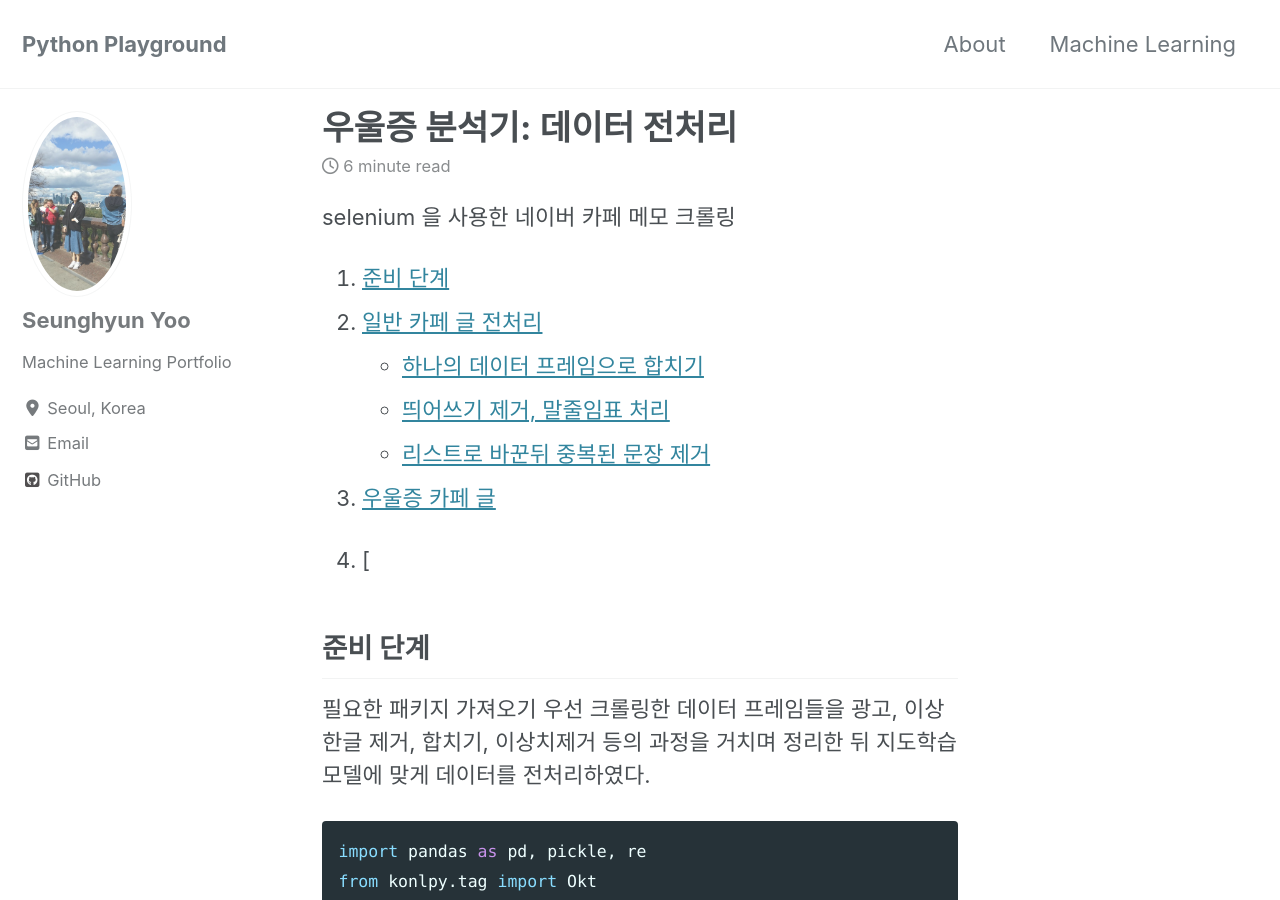
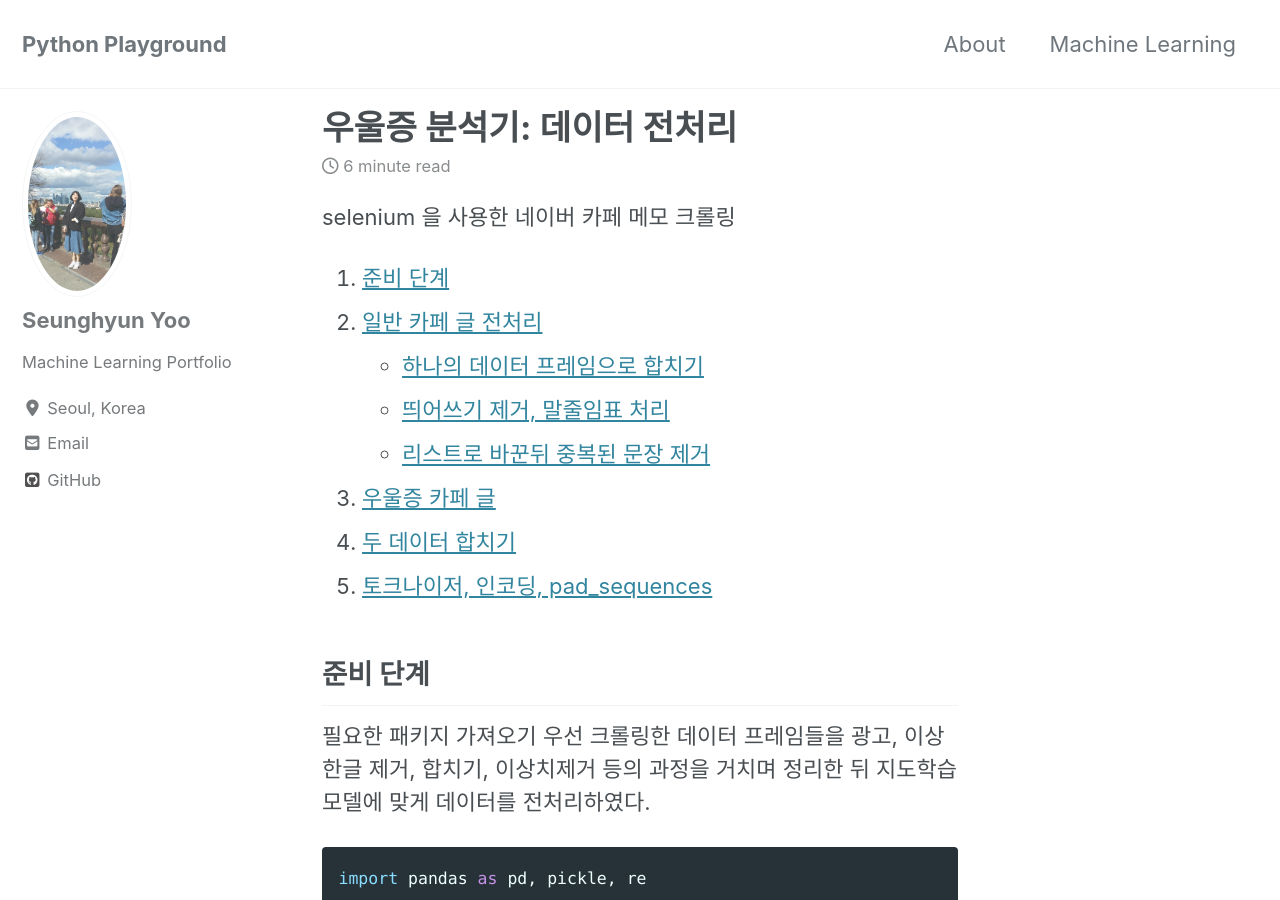
Before and after one commit to shyoo90/shyoo90.github.io, a Jekyll site: the page built from _posts/2019-10-31-preprocessing.md, in a window 1280 px wide and 900 px high. Built offline with Jekyll 4.4.1, drawn with Linux system fonts in a browser that asks for light colours; cached includes are drawn as plain includes; nearby versions of some CDN libraries.

Commit message:
Update 2019-10-31-preprocessing.md

```diff
--- a/_posts/2019-10-31-preprocessing.md
+++ b/_posts/2019-10-31-preprocessing.md
@@ -12,8 +12,8 @@ selenium 을 사용한 네이버 카페 메모 크롤링
 * [띄어쓰기 제거, 말줄임표 처리](#띄어쓰기-제거,-말줄임표-처리)
 * [리스트로 바꾼뒤 중복된 문장 제거](#리스트로-바꾼뒤-중복된-문장-제거)
 3. [우울증 카페 글](#우울증-카페-글)
-
-2. [
+4. [두 데이터 합치기](#두-데이터-합치기)
+5. [토크나이저, 인코딩, pad_sequences](#토크나이저,-인코딩,-pad_sequences)
 
 ## 준비 단계
 필요한 패키지 가져오기
```
